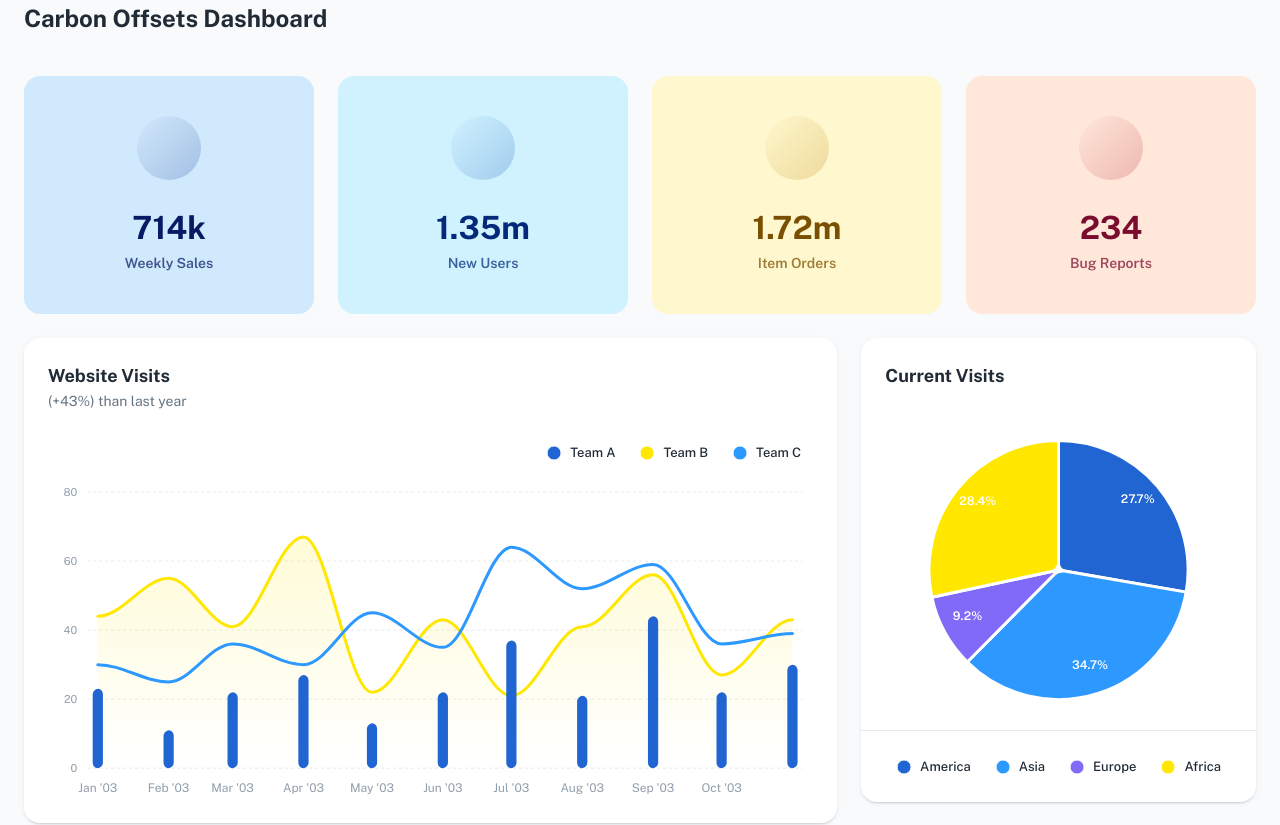
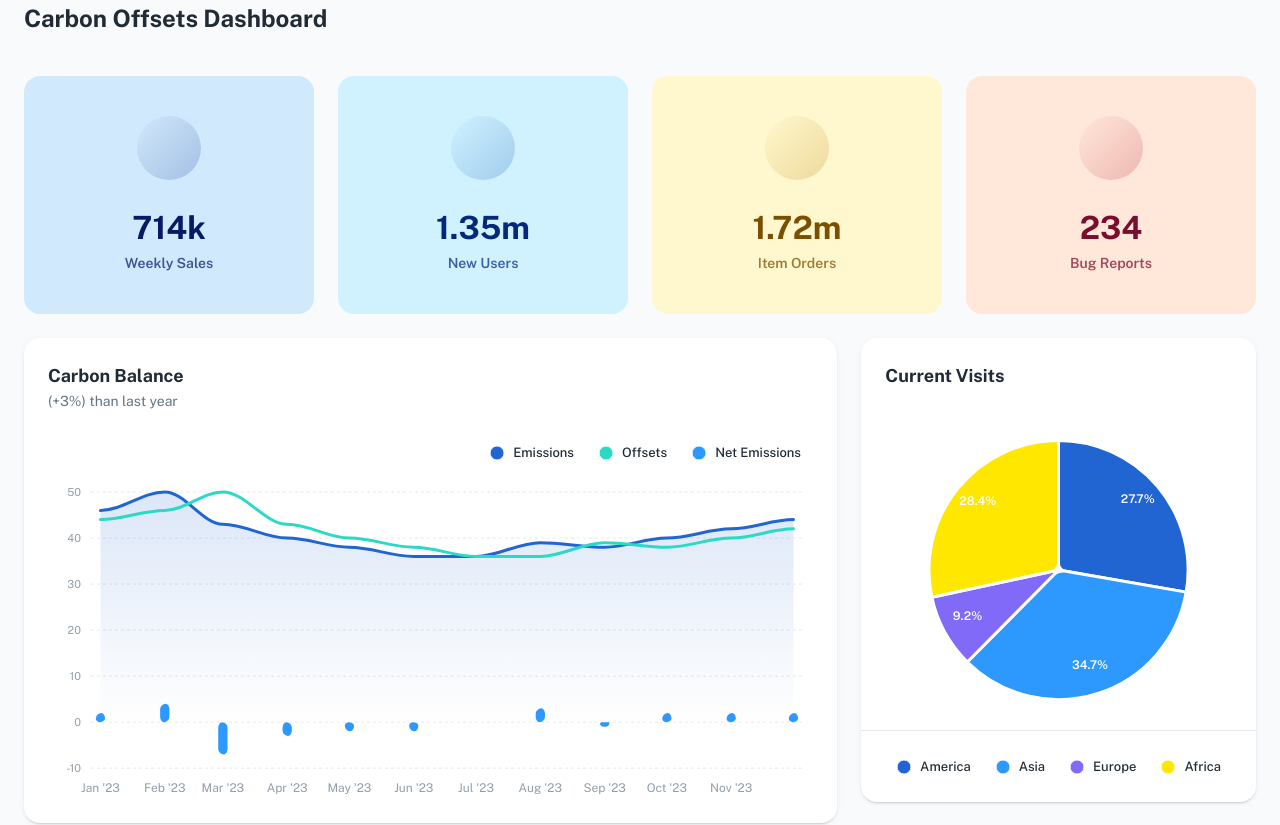
Before and after one commit to EnriqueGS88/react-dashboard, a React (Create React App) app: page / in a window 1280 px wide. Shown: the top 825 px of the page. Built offline with nearby package versions, Linux system fonts and the light colour scheme; some icons are missing; a web font is replaced by a local one.

Commit message:
adjusted colors and data for Carbon Balance timeseries

```diff
--- a/src/components/chart/BaseOptionChart.js
+++ b/src/components/chart/BaseOptionChart.js
@@ -81,11 +81,11 @@ export default function BaseOptionChart() {
     // Colors
     colors: [
       theme.palette.primary.main,
-      theme.palette.chart.yellow[0],
+      theme.palette.chart.green[0],
       theme.palette.chart.blue[0],
       theme.palette.chart.violet[0],
-      theme.palette.chart.green[0],
-      theme.palette.chart.red[0]
+      theme.palette.chart.red[0],
+      theme.palette.chart.yellow[0],
     ],
 
     // Chart
--- a/src/pages/DashboardApp.js
+++ b/src/pages/DashboardApp.js
@@ -6,7 +6,7 @@ import Page from '../components/Page';
 // sections
 import {
   AppCurrentVisits,
-  AppWebsiteVisits,
+  CarbonBalance,
   AppWidgetSummary,
   AppCurrentSubject,
   AppConversionRates,
@@ -42,40 +42,41 @@ export default function DashboardApp() {
           </Grid>
 
           <Grid item xs={12} md={6} lg={8}>
-            <AppWebsiteVisits
-              title="Website Visits"
-              subheader="(+43%) than last year"
+            <CarbonBalance
+              title="Carbon Balance"
+              subheader="(+3%) than last year"
               chartLabels={[
-                '01/01/2003',
-                '02/01/2003',
-                '03/01/2003',
-                '04/01/2003',
-                '05/01/2003',
-                '06/01/2003',
-                '07/01/2003',
-                '08/01/2003',
-                '09/01/2003',
-                '10/01/2003',
-                '11/01/2003',
+                '01/01/2023',
+                '02/01/2023',
+                '03/01/2023',
+                '04/01/2023',
+                '05/01/2023',
+                '06/01/2023',
+                '07/01/2023',
+                '08/01/2023',
+                '09/01/2023',
+                '10/01/2023',
+                '11/01/2023',
+                '12/01/2023',
               ]}
               chartData={[
                 {
-                  name: 'Team A',
+                  name: 'Emissions',
+                  type: 'area',
+                  fill: 'gradient',
+                  data: [46, 50, 43, 40, 38, 36, 36, 39, 38, 40, 42, 44],
+                },
+                {
+                  name: 'Offsets',
+                  type: 'line',
+                  fill: 'solid',
+                  data: [44, 46, 50, 43, 40, 38, 36, 36, 39, 38, 40, 42],
+                },
+                {
+                  name: 'Net Emissions',
                   type: 'column',
                   fill: 'solid',
-                  data: [23, 11, 22, 27, 13, 22, 37, 21, 44, 22, 30],
-                },
-                {
-                  name: 'Team B',
-                  type: 'area',
-                  fill: 'gradient',
-                  data: [44, 55, 41, 67, 22, 43, 21, 41, 56, 27, 43],
-                },
-                {
-                  name: 'Team C',
-                  type: 'line',
-                  fill: 'solid',
-                  data: [30, 25, 36, 30, 45, 35, 64, 52, 59, 36, 39],
+                  data: [2, 4, -7, -3, -2, -2, 0, 3, -1, 2, 2, 2],
                 },
               ]}
             />
--- a/src/sections/@dashboard/app/AppWebsiteVisits.js
+++ b/src/sections/@dashboard/app/CarbonBalance.js
@@ -8,14 +8,14 @@ import { BaseOptionChart } from '../../../components/chart';
 
 // ----------------------------------------------------------------------
 
-AppWebsiteVisits.propTypes = {
+CarbonBalance.propTypes = {
   title: PropTypes.string,
   subheader: PropTypes.string,
   chartData: PropTypes.array.isRequired,
   chartLabels: PropTypes.arrayOf(PropTypes.string).isRequired,
 };
 
-export default function AppWebsiteVisits({ title, subheader, chartLabels, chartData, ...other }) {
+export default function CarbonBalance({ title, subheader, chartLabels, chartData, ...other }) {
   const chartOptions = merge(BaseOptionChart(), {
     plotOptions: { bar: { columnWidth: '16%' } },
     fill: { type: chartData.map((i) => i.fill) },
@@ -27,7 +27,7 @@ export default function AppWebsiteVisits({ title, subheader, chartLabels, chartD
       y: {
         formatter: (y) => {
           if (typeof y !== 'undefined') {
-            return `${y.toFixed(0)} visits`;
+            return `${y.toFixed(0)} CO2 tons`;
           }
           return y;
         },
--- a/src/sections/@dashboard/app/index.js
+++ b/src/sections/@dashboard/app/index.js
@@ -3,7 +3,7 @@
 export { default as AppCurrentVisits } from './AppCurrentVisits';
 // export { default as AppOrderTimeline } from './AppOrderTimeline';
 // export { default as AppTrafficBySite } from './AppTrafficBySite';
-export { default as AppWebsiteVisits } from './AppWebsiteVisits';
+export { default as CarbonBalance } from './CarbonBalance';
 export { default as AppWidgetSummary } from './AppWidgetSummary';
 export { default as AppCurrentSubject } from './AppCurrentSubject';
 export { default as AppConversionRates } from './AppConversionRates';
```
